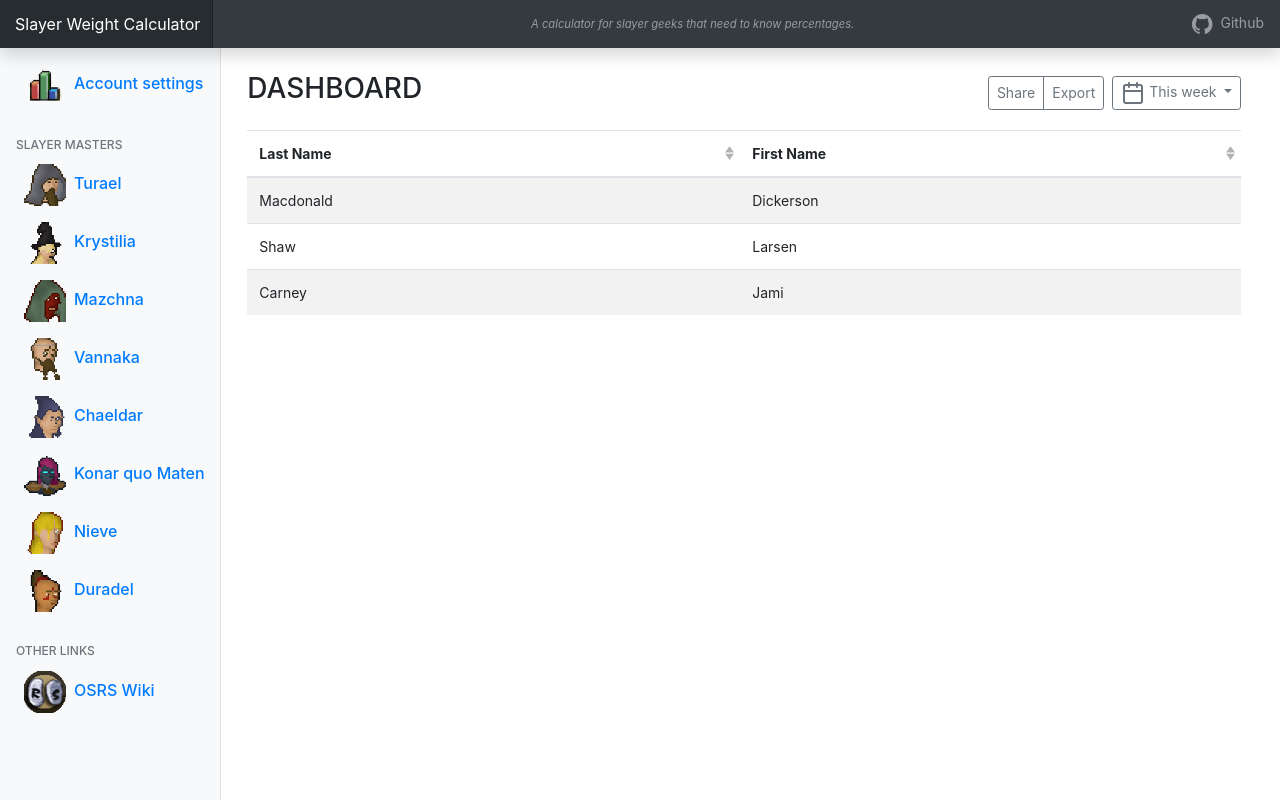
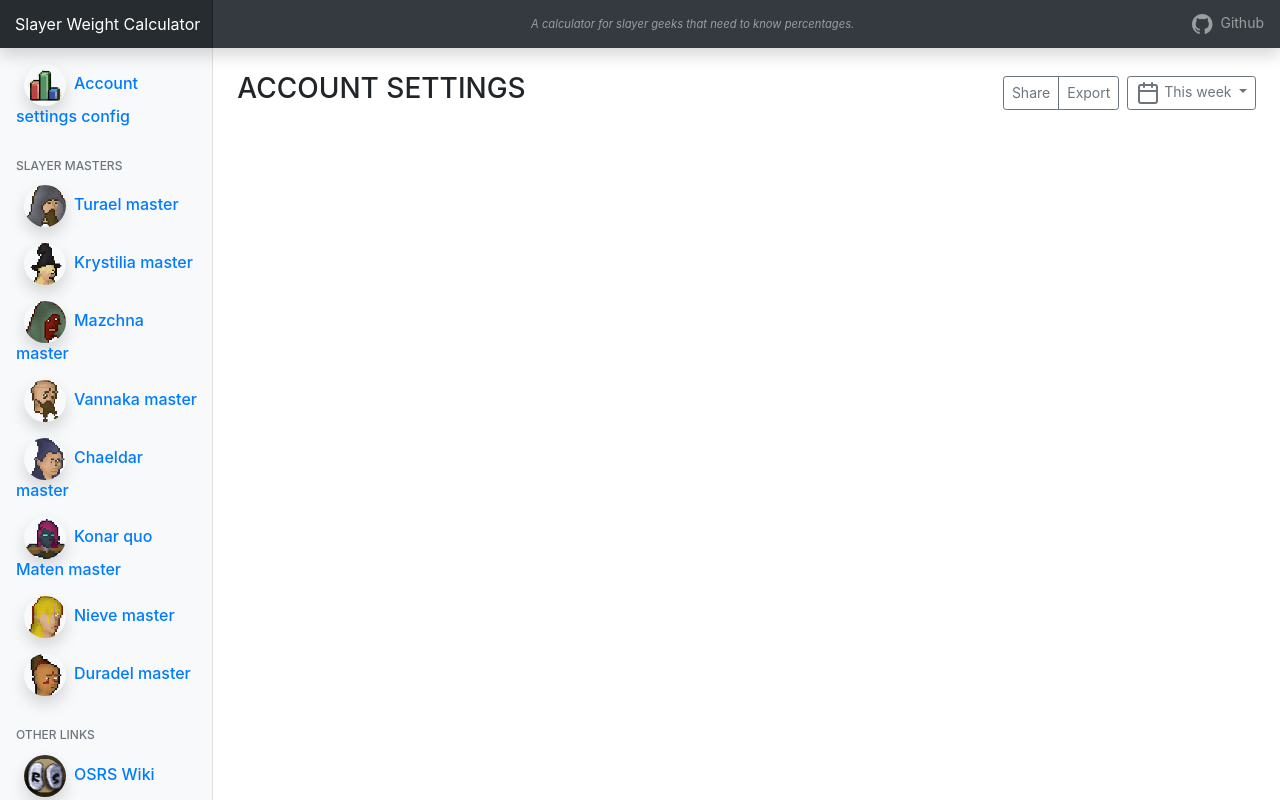
Before and after one commit to bartvdbraak/SlayerWeightCalculator, a Vue app: page / in a window 1280 px wide. Built offline with nearby package versions, Linux system fonts and the light colour scheme.

Commit message:
change dflex to col, vuex, routing, router-view, currectMaster

```diff
--- a/package.json
+++ b/package.json
@@ -11,7 +11,9 @@
     "bootstrap": "^4.4.1",
     "bootstrap-vue": "^2.3.0",
     "core-js": "^3.4.4",
-    "vue": "^2.6.10"
+    "vue": "^2.6.10",
+    "vue-router": "^3.1.5",
+    "vuex": "^3.1.2"
   },
   "devDependencies": {
     "@babel/polyfill": "^7.7.0",
--- a/src/App.vue
+++ b/src/App.vue
@@ -2,8 +2,8 @@
   <div id="app">
     <top-nav></top-nav>
     <div class="container-fluid">
-      <div class="d-flex">
-        <left-nav class="flox-grow-1"></left-nav>
+      <div class="row">
+        <left-nav></left-nav>
         <main-content></main-content>
       </div>
     </div>
--- a/src/components/ConfigSection.vue
+++ b/src/components/ConfigSection.vue
@@ -1,7 +1,7 @@
 <template>
     <section>
         <div class="d-flex justify-content-between flex-wrap flex-md-nowrap align-items-center pt-3 pb-2 my-2">
-            <h1 class="h3 text-uppercase">{{ }}</h1>
+            <h1 class="h3 text-uppercase">Account Settings</h1>
             <div class="btn-toolbar mb-2 mb-md-0">
                 <div class="btn-group mr-2">
                     <button type="button" class="btn btn-sm btn-outline-secondary">Share</button>
--- a/src/components/LeftNav.vue
+++ b/src/components/LeftNav.vue
@@ -1,20 +1,20 @@
 <template >
-    <nav class="bg-light sidebar">
+    <nav class="col-md-2 d-none d-md-block bg-light sidebar">
         <div class="sidebar-sticky">
             <ul class="nav flex-column mb-2">
-                <NavItem v-for="link in links" :key="link.id" :title="link.title" :id="link.id" :icon_url="link.icon" :component="'config-section'"/>
+                <NavItem v-for="link in links" :key="link.id" :title="link.title" :id="link.id" :icon_url="link.icon" :to="link.to"/>
             </ul>
             <h6 class="sidebar-heading d-flex justify-content-between align-items-center px-3 mt-4 mb-1 text-muted">
                 <span>Slayer Masters</span>
             </h6>
             <ul class="nav flex-column mb-2">
-                <NavItem v-for="master in masters" :key="master.id" :title="master.name" :id="master.id" :icon_url="master.image" :component="'table-section'"/>
+                <NavItem v-for="master in masters" :key="master.id" :title="master.name" :id="master.id" :icon_url="master.image" :to="'master'"/>
             </ul>
             <h6 class="sidebar-heading d-flex justify-content-between align-items-center px-3 mt-4 mb-1 text-muted">
                 <span>Other Links</span>
             </h6>
             <ul class="nav flex-column mb-2">
-                <NavItem v-for="link in extraLinks" :key="link.id" :title="link.title" :id="link.id" :icon_url="link.icon"/>
+                <NavItem v-for="link in extraLinks" :key="link.id" :title="link.title" :id="link.id" :icon_url="link.icon" :url="link.url"/>
             </ul>
         </div>
     </nav>
@@ -36,6 +36,7 @@
 					id: 100,
 					icon: 'hiscores.png',
 					title: 'Account settings',
+					to: 'config',
 				},
 			],
 			masters: master_json.masters,
@@ -44,6 +45,7 @@
 					id: 101,
 					icon: 'osrswiki.png',
 					title: 'OSRS Wiki',
+					url: 'https://osrs.wiki/',
 				},
 			]
 		}
--- a/src/components/MainContent.vue
+++ b/src/components/MainContent.vue
@@ -1,22 +1,18 @@
 <template>
-  <main role="main" class="ml-sm-auto col-lg-10 px-4">
-    <component :is="currentComponent"></component>
+  <main role="main" class="col-md-9 ml-sm-auto col-lg-10 px-4">
+    <router-view></router-view>
   </main>
 </template>
 
 <script>
-import TableSection from "./TableSection";
-import ConfigSection from "./ConfigSection";
-
 export default {
 	name: 'MainContent',
 	components: {
-		TableSection,
 	},
 	props: {
 		headerText: String,
 		currentComponent: {
-		  default: 'table-section',
+		  default: 'config-section',
 		},
 	},
 }
--- a/src/components/NavItem.vue
+++ b/src/components/NavItem.vue
@@ -1,8 +1,14 @@
 <template>
     <li class="nav-item" @click="contentSwitch">
-        <a class="nav-link active" v-bind:class="{ active: isActive }" href="#">
-            <img class="mx-2" v-if="icon_url" :src="require(`../assets/${icon_url}`)" width="42" height="42">
-            <span class="h6">{{ title }}</span>
+        <router-link class="nav-link" v-bind:class="{ active: isActive }" v-if="to" :to="{ name: to, params: { id: id }}">
+            <img class="mx-2 rounded-circle shadow" v-if="icon_url" :src="require(`../assets/${icon_url}`)" width="42" height="42">
+            <span class="h6">{{ title }} {{to}}</span>
+
+        </router-link>
+
+        <a class="nav-link" v-bind:class="{ active: isActive }" v-if="url" :href="url" >
+            <img class="mx-2 rounded-circle shadow" v-if="icon_url" :src="require(`../assets/${icon_url}`)" width="42" height="42">
+            <span class="h6">{{ title }} {{to}}</span>
         </a>
     </li>
 </template>
@@ -20,11 +26,12 @@
 		icon_url: String,
 		title: String,
 		component: String,
+		url: String,
+		to: String,
 	},
 	methods: {
 		contentSwitch() {
 			this.$emit('contentSwitch', this.component);
-			console.log('test')
 		}
 	}
 }
--- a/src/components/TableSection.vue
+++ b/src/components/TableSection.vue
@@ -1,7 +1,7 @@
 <template>
     <section>
         <div class="d-flex justify-content-between flex-wrap flex-md-nowrap align-items-center pt-3 pb-2 my-2">
-            <h1 class="h3 text-uppercase">Dashboard</h1>
+            <h1 class="h3 text-uppercase">{{currentMaster.name}}</h1>
             <div class="btn-toolbar mb-2 mb-md-0">
                 <div class="btn-group mr-2">
                     <button type="button" class="btn btn-sm btn-outline-secondary">Share</button>
@@ -20,15 +20,15 @@
 </template>
 
 <script>
+import master_json from "../data/masters";
 
 export default {
 	name: "TableSection",
-	props: {
-	    tableData: Object,
-	},
 	data() {
 		return {
-		    fields: [
+			mastersData: master_json,
+		    currentMaster: null,
+			fields: [
 				{
 					key: 'last_name',
 					sortable: true
@@ -53,17 +53,30 @@
 		}
 	},
 	methods: {
+		reload() {
+		    this.currentMaster = this.getMasterById(this.mastersData.masters,this.$route.params.id);
+
+		    this.filterData();
+		},
 	    filterData() {
 			// this.filtered_items = this.items.filter(item => item.last_name.includes('Carney'));
 
 			this.filtered_items = this.items.filter(item => item.combat_requirement < this.filters.combat_level);
 
 		},
+		getMasterById(jsonObject, id) {
+			return jsonObject.filter(item => item.id === id)[0];
+		},
 	},
-	mounted() {
-	    this.filterData();
+	created() {
+		console.log(this.currentMaster)
+		this.reload();
 	},
-
+	watch: {
+		$route(to, from) {
+			this.reload();
+		}
+	}
 }
 </script>
 
```
Also changed, not shown: src/main.js (+18 -2 lines), 1 other file (tests, documents, lock files or other folders).
